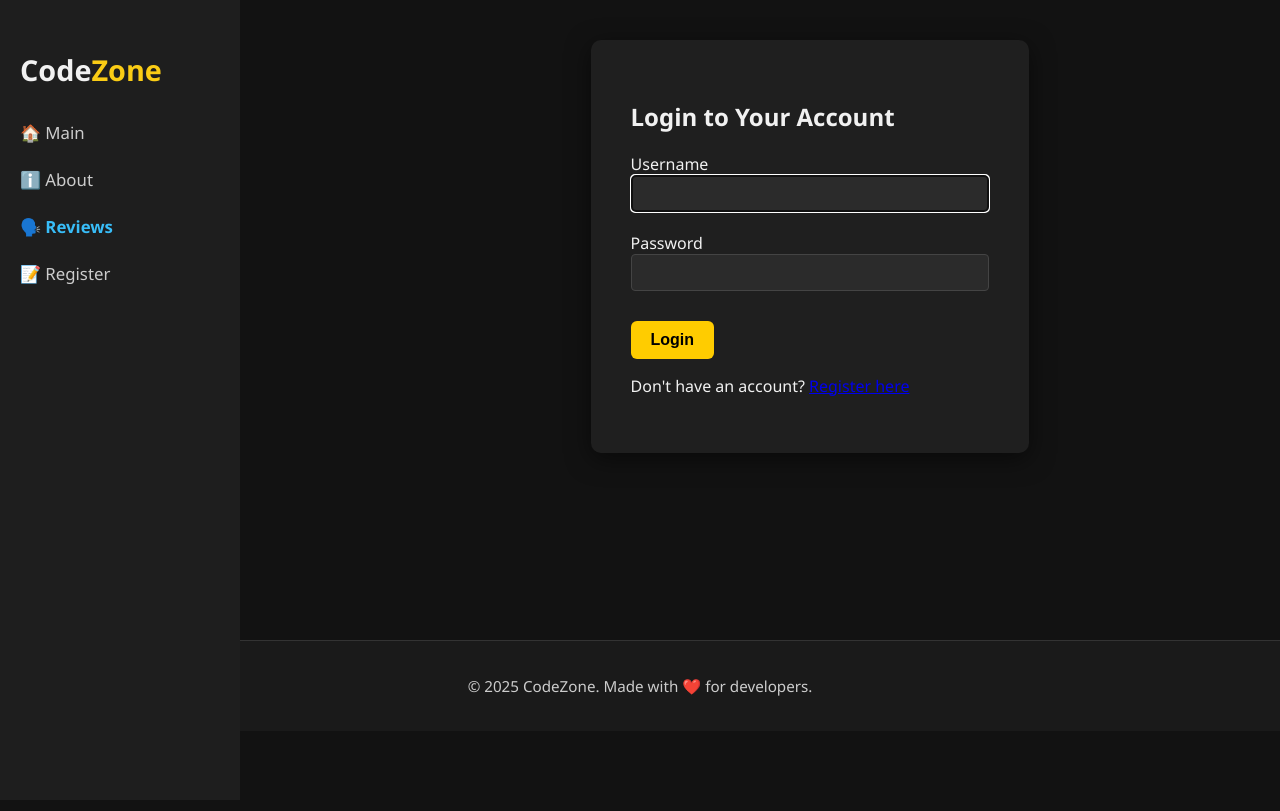
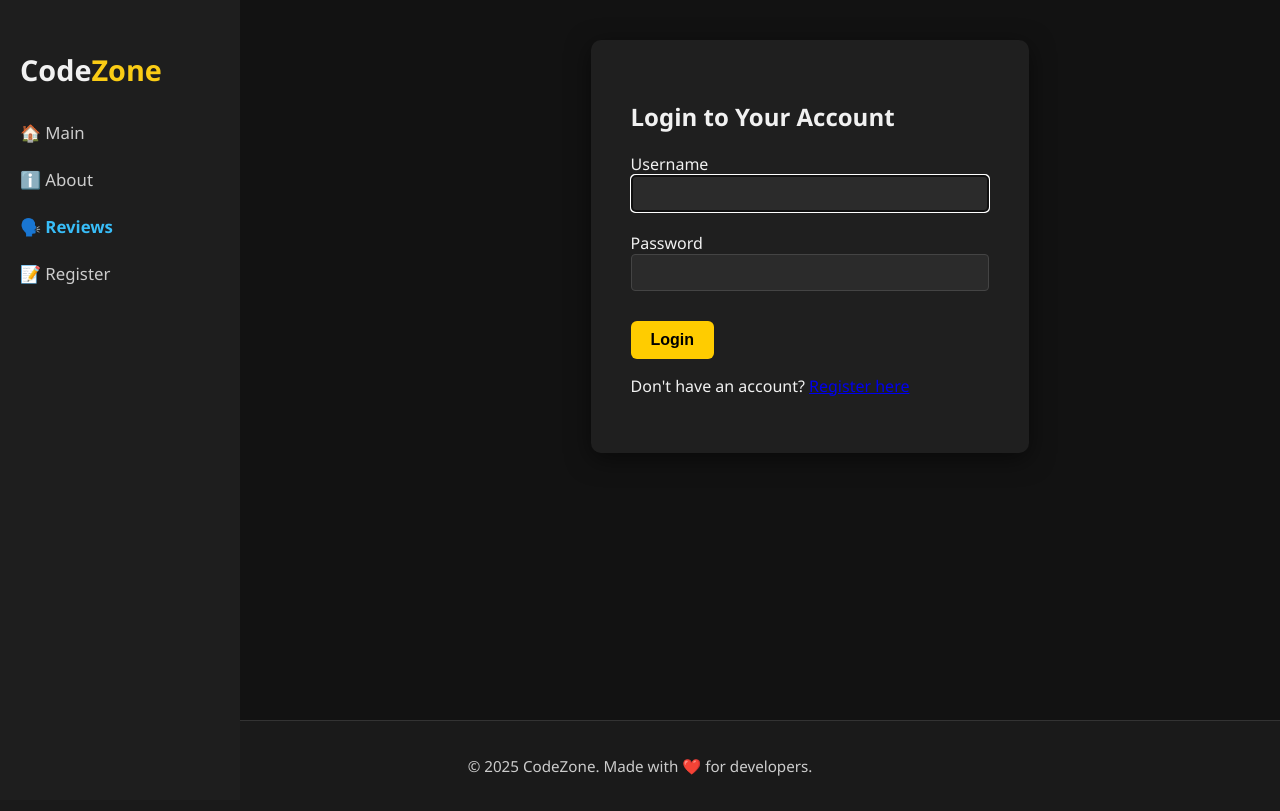
Before and after one commit to djavaaa777/articles_catalog, a Django app: page /login/ in a window 1280 px wide. Before the commit the page ends 696 px from the top, so only its background shows below. Run offline with Django 5.2, Linux system fonts and the light colour scheme.

Commit message:
changed css

```diff
--- a/main/static/main/css/main.css
+++ b/main/static/main/css/main.css
@@ -447,7 +447,7 @@ html, body {
 }
 
 .page-wrapper {
-  min-height: 70vh;
+  min-height: 80vh;
   display: flex;
   flex-direction: column;
 }
```
